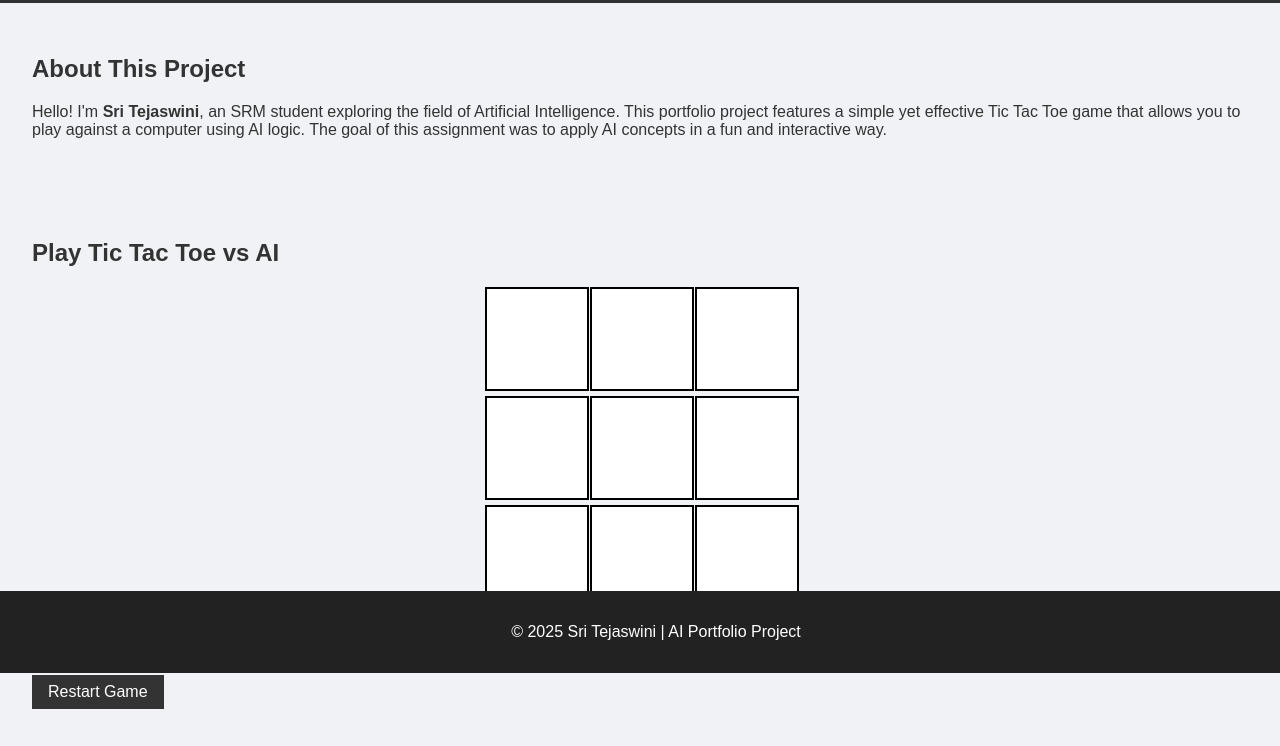
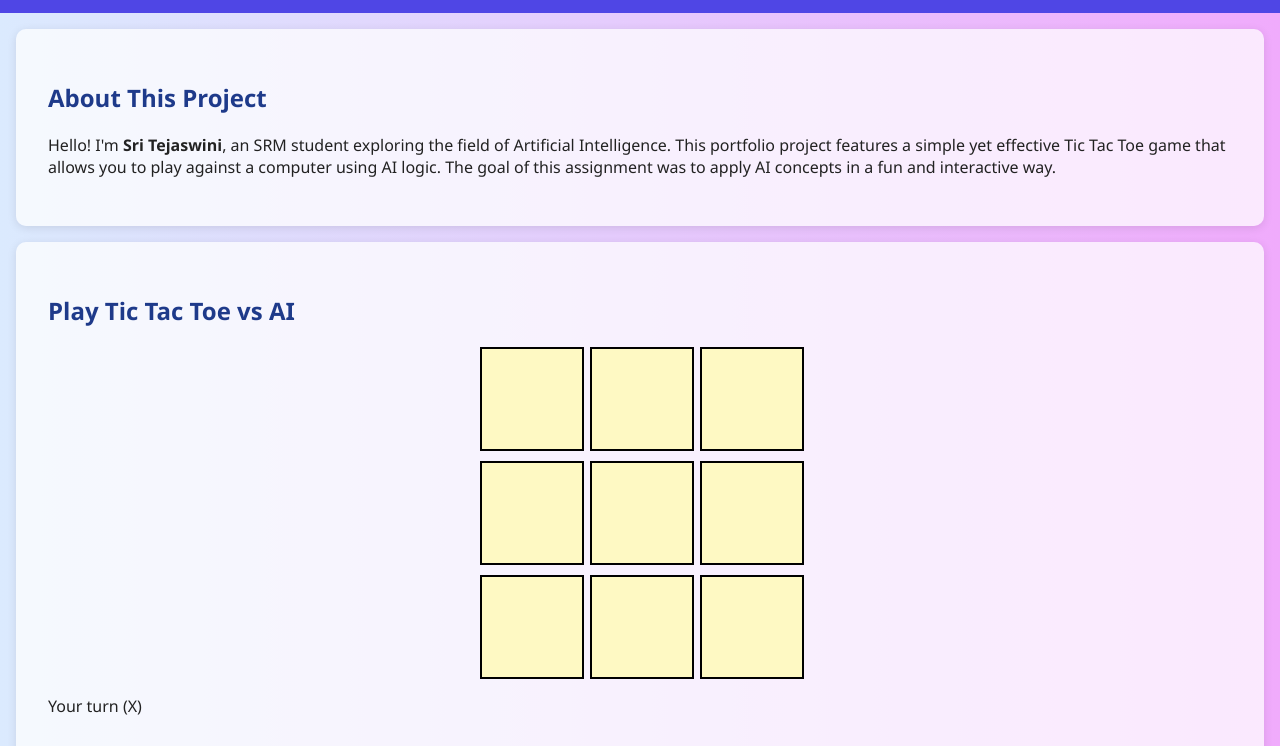
Before and after one commit to SriTejaswini09/AI-portfolio-TIC-TAC-TOE, a plain HTML site: page index.html in a window 1280 px wide. Shown: the part 127-873 px from the top of the page. Drawn offline with Linux system fonts and the light colour scheme.

Commit message:
Update style.css

```diff
--- a/style.css
+++ b/style.css
@@ -1,13 +1,12 @@
 body {
-  font-family: Arial, sans-serif;
+  font-family: 'Segoe UI', sans-serif;
   margin: 0;
-  padding: 0;
-  background: #f0f2f5;
-  color: #333;
+  background: linear-gradient(to right, #dbeafe, #f0abfc);
+  color: #222;
 }
 
 header {
-  background: #333;
+  background: #4f46e5;
   color: white;
   padding: 1rem;
   text-align: center;
@@ -15,18 +14,27 @@ header {
 
 nav a {
   margin: 0 1rem;
-  color: #fff;
+  color: #fbbf24;
   text-decoration: none;
+  font-weight: bold;
 }
 
 section {
   padding: 2rem;
+  background: #ffffffbb;
+  margin: 1rem;
+  border-radius: 10px;
+  box-shadow: 0 2px 10px rgba(0,0,0,0.1);
+}
+
+h1, h2 {
+  color: #1e3a8a;
 }
 
 .board {
   display: grid;
   grid-template-columns: repeat(3, 100px);
-  gap: 5px;
+  gap: 10px;
   justify-content: center;
   margin-bottom: 1rem;
 }
@@ -34,31 +42,35 @@ section {
 .board div {
   width: 100px;
   height: 100px;
-  background: #fff;
+  background: #fef9c3;
   border: 2px solid #000;
   font-size: 2rem;
   display: flex;
   justify-content: center;
   align-items: center;
   cursor: pointer;
+  transition: 0.3s;
 }
 
-footer {
-  background: #222;
-  color: white;
-  text-align: center;
-  padding: 1rem;
-  position: fixed;
-  bottom: 0;
-  width: 100%;
+.board div:hover {
+  background: #fde68a;
 }
 
 button {
   padding: 0.5rem 1rem;
   font-size: 1rem;
-  background-color: #333;
+  background-color: #4f46e5;
   color: #fff;
   border: none;
+  border-radius: 5px;
   cursor: pointer;
   margin-top: 1rem;
 }
+
+footer {
+  background: #1e293b;
+  color: white;
+  text-align: center;
+  padding: 1rem;
+  margin-top: 2rem;
+}
```
